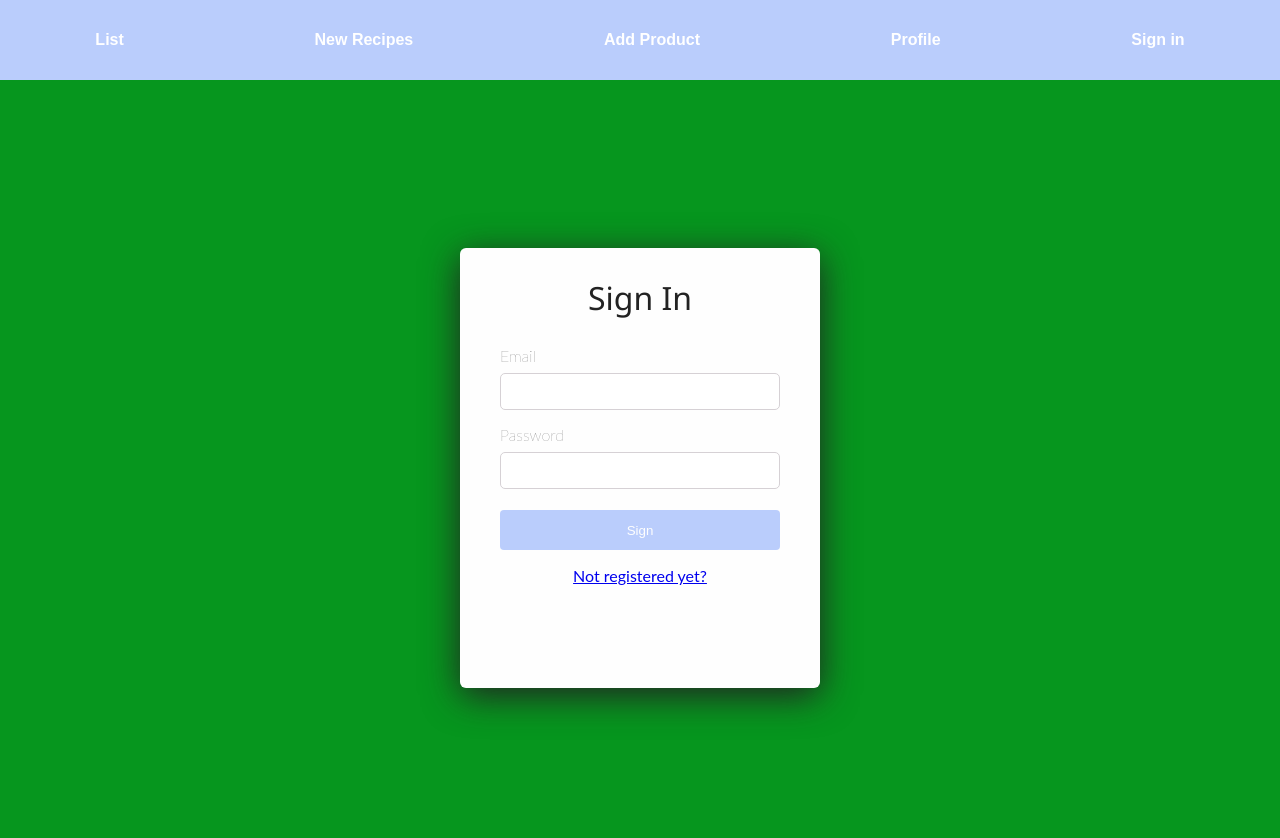
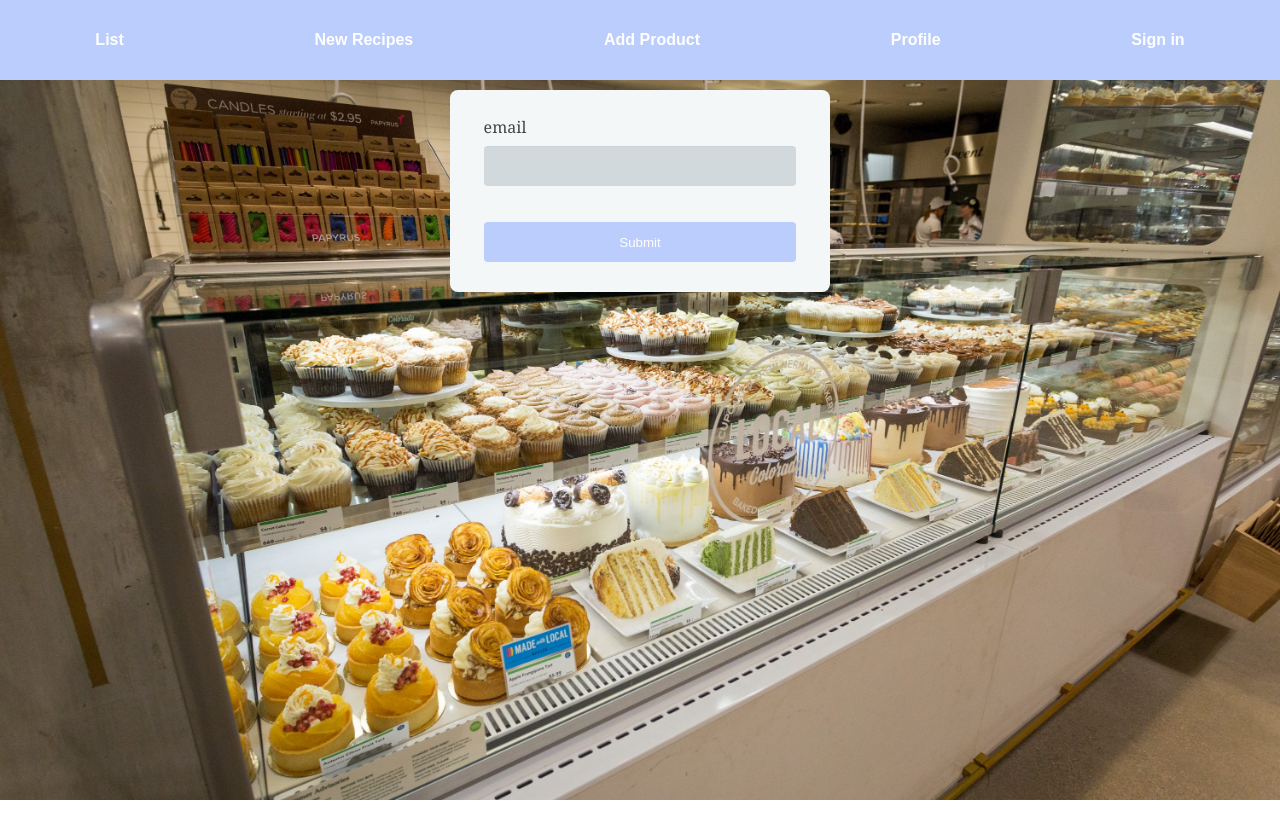
Before and after one commit to Defaultse/Nyam-project, a React (Create React App) app in the folder react-project/: page /log-out in a window 1280 px wide. Shown: the top 838 px of the page. After the commit the page ends 800 px from the top, so only its background shows below. Built offline with nearby package versions, Linux system fonts and the light colour scheme.

Commit message:
signIn
SignIn

```diff
--- a/react-project/src/App.tsx
+++ b/react-project/src/App.tsx
@@ -7,7 +7,7 @@
 import LotDetail from './LotDetail/LotDetail';
 
 import { SignUp } from './Entering/SignUp';
-import { SignIn } from './Entering/SignIn';
+import SignIn  from './Entering/SignIn';
 import AddProduct from './AddProduct/AddProduct';
 import Craigslist from './Craigslist/Craigslist';
 
--- a/react-project/src/Entering/SignIn.tsx
+++ b/react-project/src/Entering/SignIn.tsx
@@ -1,101 +1,52 @@
-import React from "react";
+import React, { ReactElement, useState, useRef, useEffect } from 'react'
 import { Link } from "react-router-dom";
 import './SignIn.css';
 
-interface SignProps {
-    name?: any;
-    value?: any;
-}
-const Regex = RegExp(/^\s?[A-Z0–9]+[A-Z0–9._+-]{0,}@[A-Z0–9._+-]+\.[A-Z0–9]{2,4}\s?$/i);
+interface Props {
 
-interface SignState {
-    username: string,
-    email: string,
-    password: string,
-    errors: {
-        username: string,
-        email: string,
-        password: string
-    }
 }
 
 
-export class SignIn extends React.Component<SignProps, SignState>
-{
-    handleChange = (event: any) => {
-        event.preventDefault();
-        const { name, value } = event.target;
-        let errors = this.state.errors;
-        switch (name) {
-            case 'email':
-                    errors.email = Regex.test(value) ? '' : 'Email is not valid!';
-                    break;
-            case 'password':
-                errors.password = value.length < 8 ? 'Password must be eight characters long!' : '';
-                break;
-            default:
-                break;
+interface SignIn {
+    email: string,
+    password: string
+}
+
+export default function SignInState({}: Props): ReactElement {
+
+    const [signinEmail,signinEmailState ] = useState("")
+    const [signinPassword,signinPasswordState ] = useState("")
+
+    function validateInput(){
+        let validated = true;
+        if(!signinEmail ||signinEmail===" "||signinEmail===""){
+          alert("Re-enter email")
+          validated=false;
+          email.current?.focus()
         }
-        this.setState(Object.assign(this.state, { errors, [name]: value }));
-        console.log(this.state.errors);
-    }
+      }
 
-    handleSubmit = (event: any) => {
-        event.preventDefault();
-        let validity = true;
-        Object.values(this.state.errors).forEach(
-            (val) => val.length > 0 && (validity = false)
-        );
-        if (validity == true) {
-            console.log("Registering can be done");
-        } else {
-            console.log("You cannot be registered!!!")
-        }
-    }
+    const email = useRef<HTMLInputElement>(null)
+    const password = useRef<HTMLInputElement>(null);
 
-    constructor(props: SignProps) {
-        super(props);
-        const initialState = {
-            username: '',
-            email: '',
-            password: '',
-            errors: {
-                username: '',
-                email: '',
-                password: ''
-            }
-        }
-        this.state = initialState;
-        this.handleChange = this.handleChange.bind(this);
-    }
-    render() {
-        const { errors } = this.state
-        return (
-            <div className='wrapper'>
-                <div className='form-wrapper'>
-                    <h2>Sign In</h2>
-                    <form onSubmit={this.handleSubmit} noValidate >
-                        <div className='email'>
-                            <label htmlFor="email">Email</label>
-                            <input type='email' name='email' onChange={this.handleChange} />
-                            {errors.email.length > 0 && <span style={{ color: "red" }}>{errors.email}</span>}
-                        </div>
 
-                        <div className='password'>
-                            <label htmlFor="password">Password</label>
-                            <input type='password' name='password' onChange={this.handleChange} />
-                            {errors.password.length > 0 && <span style={{ color: "red" }}>{errors.password}</span>}
+    useEffect(() => {
+        email.current?.focus();
+    }, [])
+    return(
+        <div className="form-style-5">
+            <form>
+                <fieldset>
+                    <label>email</label>
+                    <input type="text" name="email" onChange={(e)=>{
+                    signinEmailState(e.target.value)}}
+                    ref={email}/>
 
-                        </div>
-                        <div className='submit'>
-                            <button>Sign</button>
-                        </div>
-                    </form>
-                    <div style={{textAlign:"center"}}>
-                        <Link to="/sign-up"><p>Not registered yet?</p></Link>
-                    </div>
-                </div>
-            </div>
-        );
-    }
-}
+                <button onClick={()=>validateInput()}>Submit</button>
+
+                </fieldset>
+            </form>
+        </div>
+    )
+
+};
```
Also changed, not shown: react-project/package.json (+6 -2 lines), 1 other file (tests, documents, lock files or other folders).
